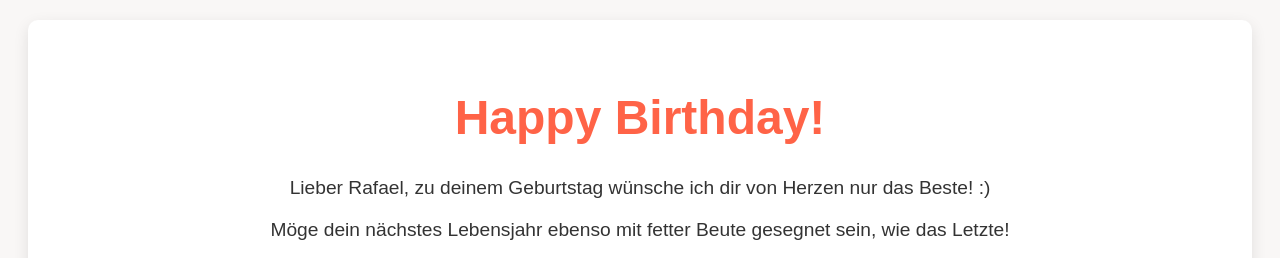
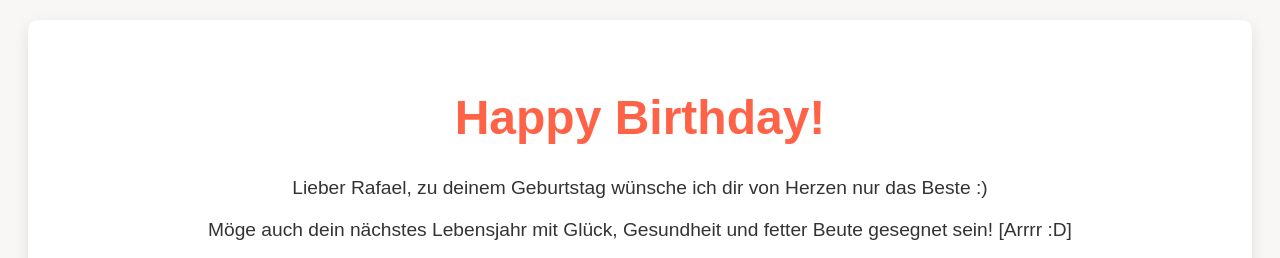
Before and after one commit to spammy-web/rafa, a plain HTML site: page index.html in a window 1280 px wide. Shown: the top 258 px of the page. Drawn offline with Linux system fonts and the light colour scheme; grey boxes are pictures that could not be loaded.

Commit message:
Update index.html

```diff
--- a/index.html
+++ b/index.html
@@ -49,8 +49,8 @@
     <div class="card-content">
         <h1>Happy Birthday!</h1>
 
-        <p>Lieber Rafael, zu deinem Geburtstag wünsche ich dir von Herzen nur das Beste! :)</p>
-        <p>Möge dein nächstes Lebensjahr ebenso mit fetter Beute gesegnet sein, wie das Letzte!</p>
+        <p>Lieber Rafael, zu deinem Geburtstag wünsche ich dir von Herzen nur das Beste :)</p>
+        <p>Möge auch dein nächstes Lebensjahr mit Glück, Gesundheit und fetter Beute gesegnet sein! [Arrrr :D]</p>
 
         <img src="rafa-fish-1.png" alt="Gollum!">
 
```
